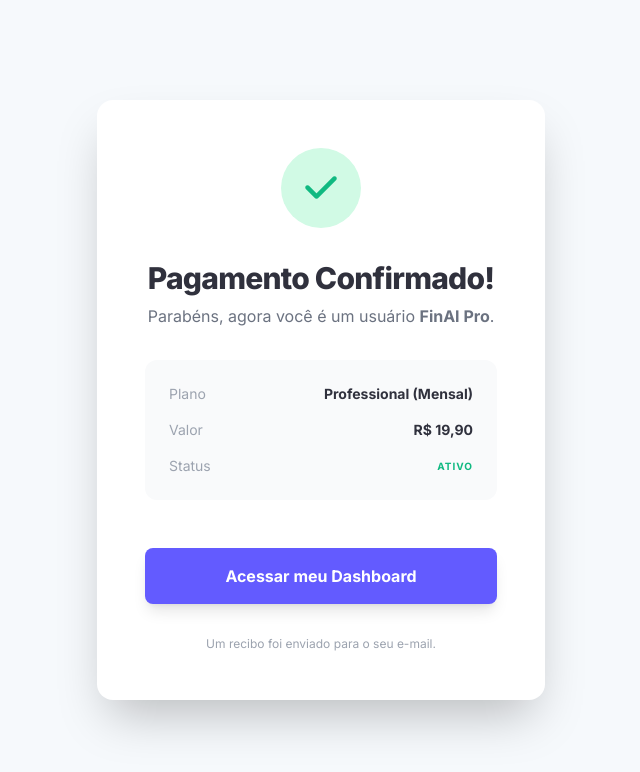
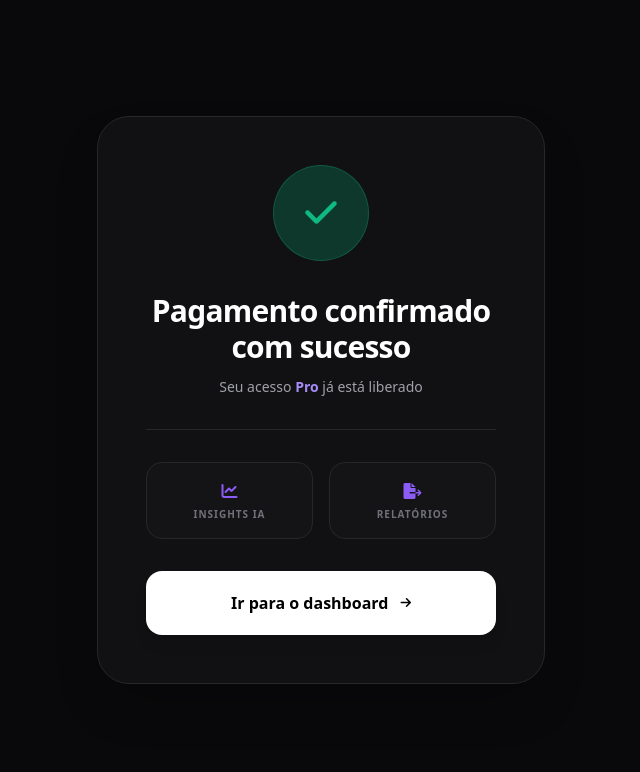
Before and after one commit to debbsouz/FinAI, a website: page success.html in a window 1280 px wide. Shown: the whole page, without its empty margins (319-959 px from the left). Drawn offline with nearby package versions, Linux system fonts and the light colour scheme.

Commit message:
implementei página de sucesso pós-pagamento com confirmação visual, mensagem de acesso liberado, botão para retorno ao dashboard e atualização do plano para Pro no localStorage, completando o fluxo de pagamento

```diff
--- a/success.html
+++ b/success.html
@@ -3,18 +3,13 @@
 <head>
   <meta charset="UTF-8">
   <meta name="viewport" content="width=device-width, initial-scale=1.0">
-  <title>Pagamento Confirmado | FinAI</title>
+  <title>Pagamento Confirmado - FinAI</title>
   <script src="https://cdn.tailwindcss.com"></script>
-  <link rel="stylesheet" href="https://cdnjs.cloudflare.com/ajax/libs/font-awesome/6.5.1/css/all.min.css">
-  <link href="https://fonts.googleapis.com/css2?family=Inter:wght@300;400;500;600;700;800&display=swap" rel="stylesheet">
+  <link rel="stylesheet" href="https://cdnjs.cloudflare.com/ajax/libs/font-awesome/6.0.0/css/all.min.css">
   <style>
-    body {
-      font-family: 'Inter', sans-serif;
-      background-color: #f6f9fc;
-    }
     @keyframes checkmark {
       0% { transform: scale(0); opacity: 0; }
-      50% { transform: scale(1.2); opacity: 1; }
+      50% { transform: scale(1.2); }
       100% { transform: scale(1); opacity: 1; }
     }
     .animate-checkmark {
@@ -22,51 +17,76 @@
     }
   </style>
 </head>
-<body class="min-h-screen flex items-center justify-center p-4">
-  <div class="max-w-md w-full bg-white rounded-2xl shadow-2xl p-12 text-center space-y-8 animate-slide-in">
-    <div class="w-20 h-20 bg-emerald-100 text-emerald-500 rounded-full flex items-center justify-center mx-auto animate-checkmark">
-      <i class="fas fa-check text-4xl"></i>
+<body class="bg-[#09090b] text-white min-h-screen flex items-center justify-center p-6">
+  <div class="w-full max-w-md bg-[#111113] border border-zinc-800 rounded-[32px] p-12 text-center space-y-8 shadow-2xl">
+
+    <!-- Ícone de Sucesso -->
+    <div class="relative mx-auto w-24 h-24 bg-emerald-500/20 rounded-full flex items-center justify-center border border-emerald-500/30 animate-checkmark">
+      <i class="fas fa-check text-4xl text-emerald-500"></i>
+      <div class="absolute inset-0 rounded-full bg-emerald-500/10 animate-pulse"></div>
     </div>
 
-    <div class="space-y-2">
-      <h1 class="text-3xl font-black text-[#30313d] tracking-tight">Pagamento Confirmado!</h1>
-      <p class="text-gray-500">Parabéns, agora você é um usuário <strong>FinAI Pro</strong>.</p>
+    <!-- Textos -->
+    <div class="space-y-3">
+      <h1 class="text-3xl font-black tracking-tight">Pagamento confirmado com sucesso</h1>
+      <p class="text-zinc-400 text-sm font-medium">Seu acesso <span class="text-violet-400 font-bold">Pro</span> já está liberado</p>
     </div>
 
-    <div class="bg-gray-50 rounded-xl p-6 text-left space-y-4">
-      <div class="flex justify-between text-sm">
-        <span class="text-gray-400">Plano</span>
-        <span class="font-bold text-[#30313d]">Professional (Mensal)</span>
+    <!-- Divisor -->
+    <div class="h-px bg-zinc-800 w-full"></div>
+
+    <!-- Benefícios Liberados -->
+    <div class="grid grid-cols-2 gap-4">
+      <div class="p-4 bg-zinc-900/50 rounded-2xl border border-zinc-800">
+        <i class="fas fa-chart-line text-violet-500 mb-2"></i>
+        <p class="text-[10px] font-bold text-zinc-500 uppercase tracking-widest">Insights IA</p>
       </div>
-      <div class="flex justify-between text-sm">
-        <span class="text-gray-400">Valor</span>
-        <span class="font-bold text-[#30313d]">R$ 19,90</span>
-      </div>
-      <div class="flex justify-between text-sm">
-        <span class="text-gray-400">Status</span>
-        <span class="font-bold text-emerald-500 uppercase tracking-widest text-[10px]">Ativo</span>
+      <div class="p-4 bg-zinc-900/50 rounded-2xl border border-zinc-800">
+        <i class="fas fa-file-export text-violet-500 mb-2"></i>
+        <p class="text-[10px] font-bold text-zinc-500 uppercase tracking-widest">Relatórios</p>
       </div>
     </div>
 
-    <div class="pt-4">
-      <a href="dashboard.html" class="block w-full bg-[#635bff] hover:bg-[#5851e0] text-white font-bold py-4 rounded-lg transition-all shadow-lg text-center">
-        Acessar meu Dashboard
-      </a>
-    </div>
-
-    <p class="text-xs text-gray-400">
-      Um recibo foi enviado para o seu e-mail.
-    </p>
+    <!-- Botão -->
+    <button onclick="irParaDashboard()" class="w-full bg-white text-black hover:bg-zinc-200 font-black py-5 rounded-2xl transition-all active:scale-[0.98] shadow-lg flex items-center justify-center gap-3 group">
+      <span>Ir para o dashboard</span>
+      <i class="fas fa-arrow-right text-xs group-hover:translate-x-1 transition-transform"></i>
+    </button>
   </div>
 
   <script>
-    // Garantir que o status Pro está salvo (reforço)
-    localStorage.setItem("pagamento_confirmado", "true");
-    const session = JSON.parse(localStorage.getItem('session'));
-    if (session) {
-      const updatedUser = { ...session, plano: 'Pro' };
-      localStorage.setItem('usuario', JSON.stringify(updatedUser));
-      localStorage.setItem('session', JSON.stringify(updatedUser));
+    // Ação ao carregar: Ativar Plano Pro
+    document.addEventListener('DOMContentLoaded', () => {
+      // 1. Marcar pagamento como confirmado
+      localStorage.setItem("pagamento_confirmado", "true");
+
+      // 2. Marcar plano como Pro (conforme solicitado explicitamente)
+      localStorage.setItem("plano", "Pro");
+
+      // 3. Atualizar objeto de sessão e usuário se existirem
+      const session = JSON.parse(localStorage.getItem('session'));
+      const usuario = JSON.parse(localStorage.getItem('usuario'));
+
+      if (session) {
+        session.plano = 'Pro';
+        localStorage.setItem('session', JSON.stringify(session));
+      }
+      if (usuario) {
+        usuario.plano = 'Pro';
+        localStorage.setItem('usuario', JSON.stringify(usuario));
+      }
+
+      console.log("Plano Pro ativado no localStorage.");
+    });
+
+    function irParaDashboard() {
+      const btn = document.querySelector('button');
+      btn.innerHTML = '<i class="fas fa-circle-notch animate-spin"></i>';
+      btn.disabled = true;
+
+      setTimeout(() => {
+        window.location.href = 'dashboard.html';
+      }, 500);
     }
   </script>
 </body>
```
